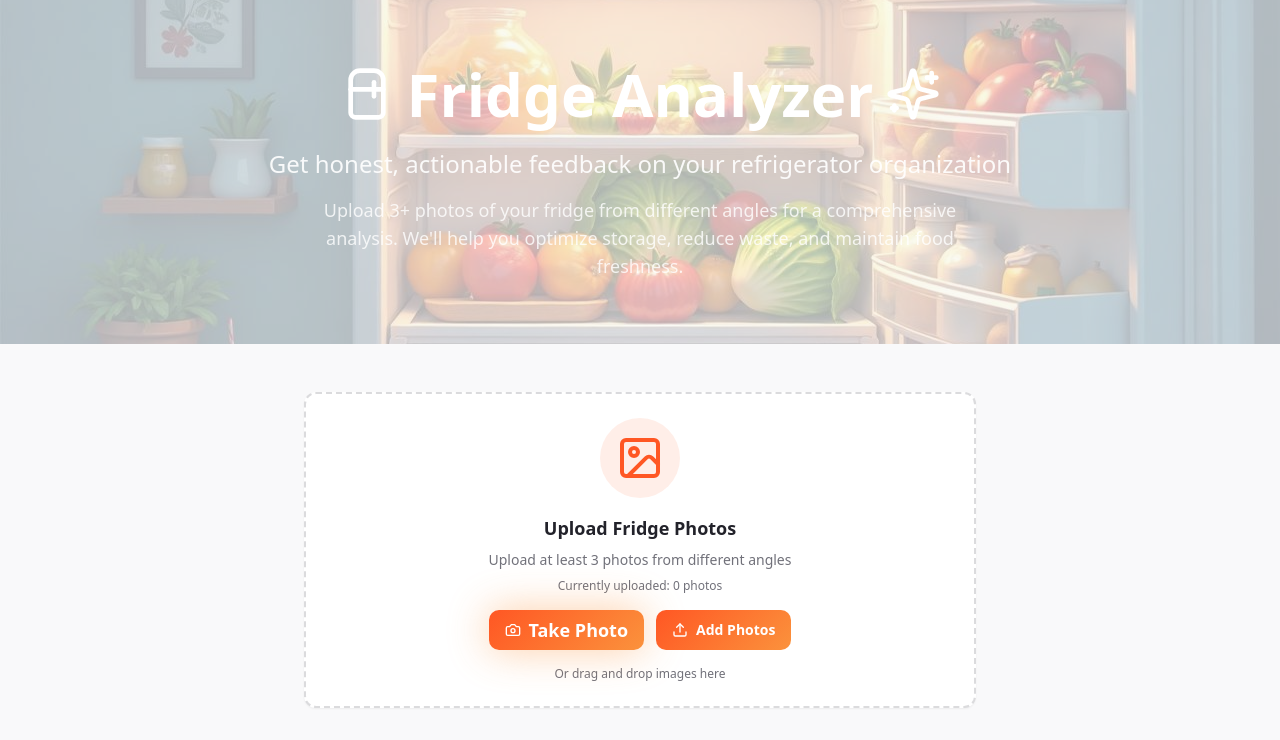
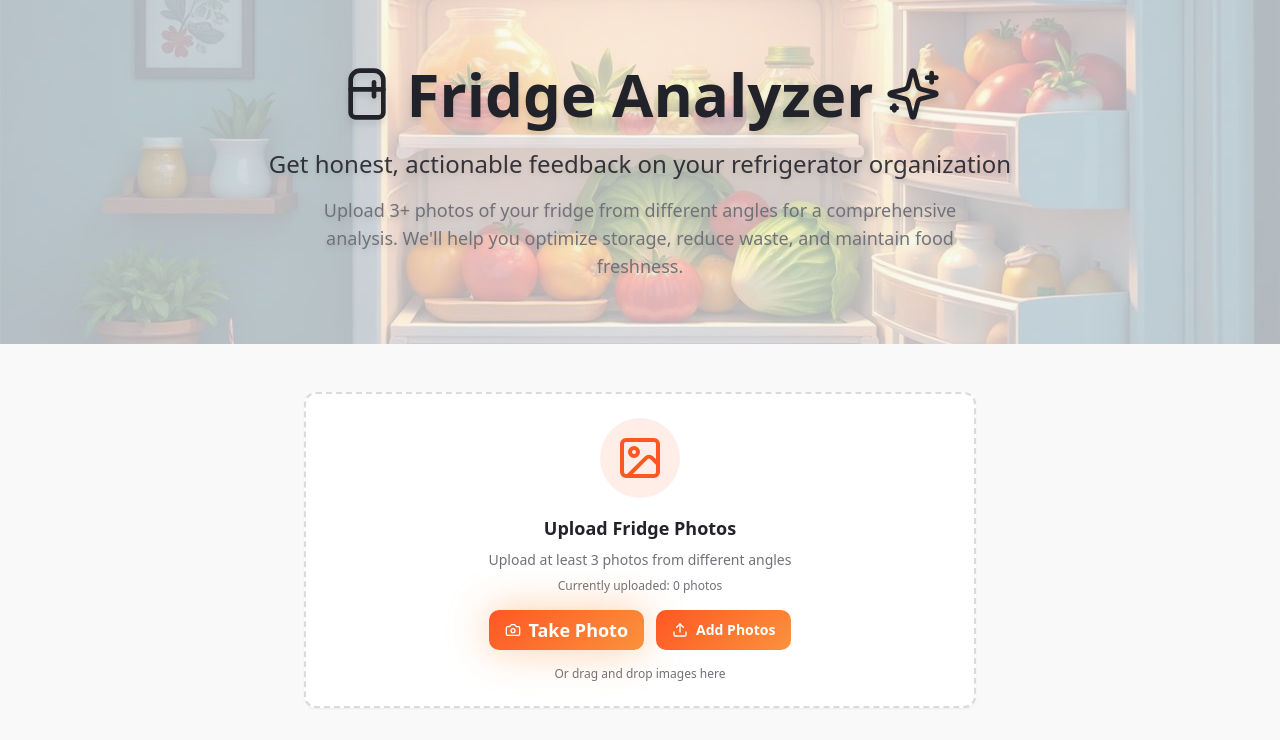
Before and after one commit to premjoshi40/Fridge_Roast, a React (Vite) app: page / in a window 1280 px wide. Shown: the top 740 px of the page. Built offline with nearby package versions, Linux system fonts and the light colour scheme; the HTML template or start-up script is replaced by a standard one.

Commit message:
Refactor: Adjust font color for background blend

```diff
--- a/src/pages/Index.tsx
+++ b/src/pages/Index.tsx
@@ -29,13 +29,13 @@ const Index = () => {
           />
         </div>
         <div className="relative container mx-auto px-4 py-16 text-center">
-          <h1 className="text-4xl md:text-6xl font-bold text-primary-foreground mb-6 animate-roast-reveal flex items-center justify-center gap-3">
+          <h1 className="text-4xl md:text-6xl font-bold text-foreground drop-shadow-lg mb-6 animate-roast-reveal flex items-center justify-center gap-3">
             <Refrigerator className="w-10 h-10 md:w-14 md:h-14" /> Fridge Analyzer <Sparkles className="w-10 h-10 md:w-14 md:h-14" />
           </h1>
-          <p className="text-xl md:text-2xl text-primary-foreground/90 mb-4 max-w-3xl mx-auto">
+          <p className="text-xl md:text-2xl text-foreground/90 drop-shadow-md mb-4 max-w-3xl mx-auto">
             Get honest, actionable feedback on your refrigerator organization
           </p>
-          <p className="text-lg text-primary-foreground/80 max-w-2xl mx-auto">
+          <p className="text-lg text-muted-foreground drop-shadow-md max-w-2xl mx-auto">
             Upload 3+ photos of your fridge from different angles for a comprehensive analysis.
             We'll help you optimize storage, reduce waste, and maintain food freshness.
           </p>
```
